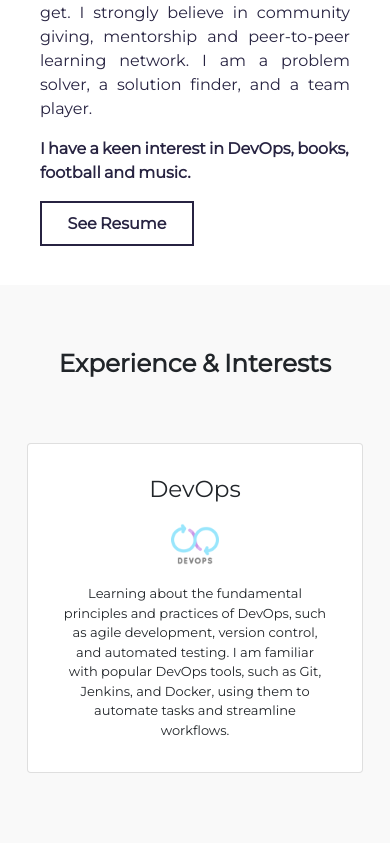
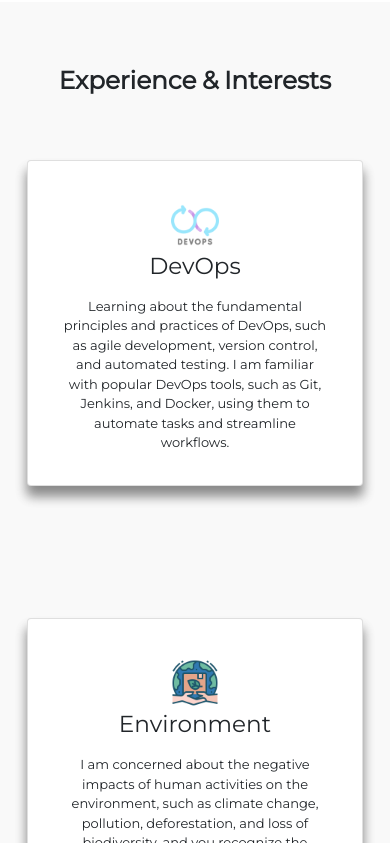
Before and after one commit to dolapojohnson/portfolio, an Angular app: page / in a window 390 px wide. Shown: the part 1821-2664 px from the top of the page. Built offline with nearby package versions, Linux system fonts and the light colour scheme.

Commit message:
experience

```diff
--- a/src/app/app.component.scss
+++ b/src/app/app.component.scss
@@ -251,6 +251,11 @@ ORDER: Base + Typography > Generar Layout + Grid > Page Layout > Components
       justify-content: center;
     }
 
+    p {
+      font-size: .8rem;
+      word-spacing: 0;
+    }
+
     .view-resume-button {
       display: flex;
       justify-content: center;
--- a/src/app/experience/experience.component.html
+++ b/src/app/experience/experience.component.html
@@ -3,24 +3,24 @@
 
      <div class="wrapper">
           <mat-card class="card">
+               <img src="../../assets/images/devops.png" style="height: auto; width: 4rem; padding: .5rem;" alt="DevOps" />
                <mat-card-title><h3>DevOps</h3></mat-card-title>
-               <img src="../../assets/images/devops.png" style="height: auto; width: 4rem; padding: .5rem;" alt="DevOps" />
                <p>
                     Learning about the fundamental principles and practices of DevOps, such as agile development, version control, and automated testing. I am familiar with popular DevOps tools, such as Git, Jenkins, and Docker, using them to automate tasks and streamline workflows.
                </p>
           </mat-card>
           <mat-card class="card">
+               <img src="../../assets/images/sustainability.png" style="height: auto; width: 4rem; padding: .5rem;" alt="DevOps" />
                <mat-card-title><h3>Environment</h3></mat-card-title>
-               <img src="../../assets/images/sustainability.png" style="height: auto; width: 4rem; padding: .5rem;" alt="DevOps" />
                <p>
                     I am concerned about the negative impacts of human activities on the environment, such as climate change, pollution, deforestation, and loss of biodiversity, and you recognize the urgent need to take action to mitigate these issues.
                     Also interested in learning about the science and policy behind environmental issues, including climate change, resource conservation, and renewable energy.
                </p>
-               <iframe title='Number of plastic bags produced' src='https://www.theworldcounts.com/embeds/counters/105?background_color=white&color=black&font_family=%22Helvetica+Neue%22%2C+Arial%2C+sans-serif&font_size=14' style='border: none; color: red;' height='100' width='300'></iframe>
+               <!-- <iframe title='Number of plastic bags produced' src='https://www.theworldcounts.com/embeds/counters/105?background_color=white&color=black&font_family=%22Helvetica+Neue%22%2C+Arial%2C+sans-serif&font_size=15' style='border: none' height='100' width='300' text-align="center"></iframe> -->
           </mat-card>
           <mat-card class="card">
+               <img src="../../assets/images/front-end.png" style="height: auto; width: 4rem; padding: .5rem;" alt="DevOps" />
                <mat-card-title><h3>Front-end</h3></mat-card-title>
-               <img src="../../assets/images/front-end.png" style="height: auto; width: 4rem; padding: .5rem;" alt="DevOps" />
                <p>
                     As a front-end engineer with a keen interest in DevOps, I bring a unique blend of skills and experience to the table. With a solid foundation in front-end development technologies such as HTML, CSS, JavaScript, and frameworks like React, Angular.
                </p>
--- a/src/app/experience/experience.component.scss
+++ b/src/app/experience/experience.component.scss
@@ -3,7 +3,7 @@
      justify-content: center;
      flex-wrap: wrap;
      align-items: center;
-     gap: 3.3rem;
+     gap: 3rem;
      font-family: 'Montserrat', sans-serif;
      text-align: center;
 }
@@ -15,6 +15,7 @@
      height: auto;
      padding: 2rem;
      font-size: small;
+     box-shadow: 0 10px 12px rgba(0,0,0,0.30), 0 10px 12px rgba(0,0,0,0.22);
      margin-bottom: 10vh;
 
      h3 {
@@ -32,3 +33,7 @@
           position: relative;
      }
 }
+
+.iframe {
+     text-align: center;
+}
```
